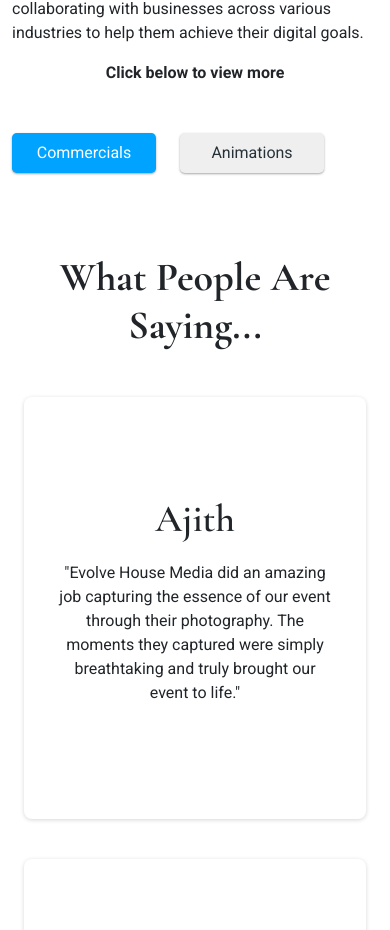
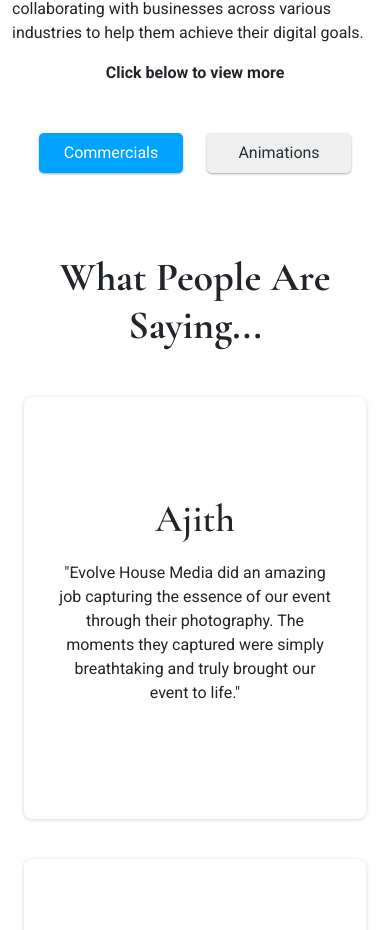
Before and after one commit to EvolveHouseMedia/evolvemedia, a React (Create React App) app: page / in a window 390 px wide. Shown: the part 2434-3364 px from the top of the page. Built offline with nearby package versions, Linux system fonts and the light colour scheme; some icons are missing; the HTML template or start-up script is replaced by a standard one.

Commit message:
Update index.css

```diff
--- a/src/index.css
+++ b/src/index.css
@@ -323,8 +323,9 @@ font-weight: 600;
     width:"100%";
     text-align: center;
   }
-  .btns{
-    justify-content:"center"
+  .btns {
+    justify-content: center;
+    align-items: center;
   }
 }
 
```
